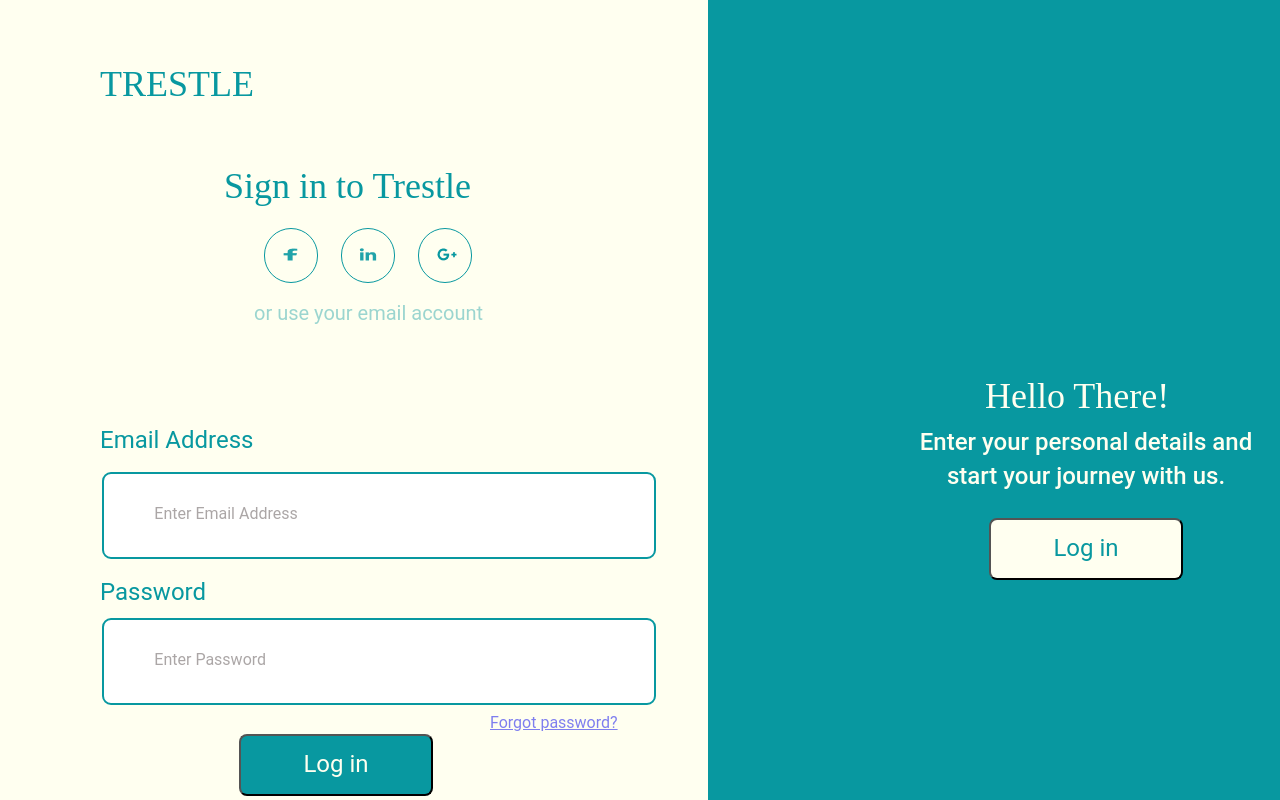
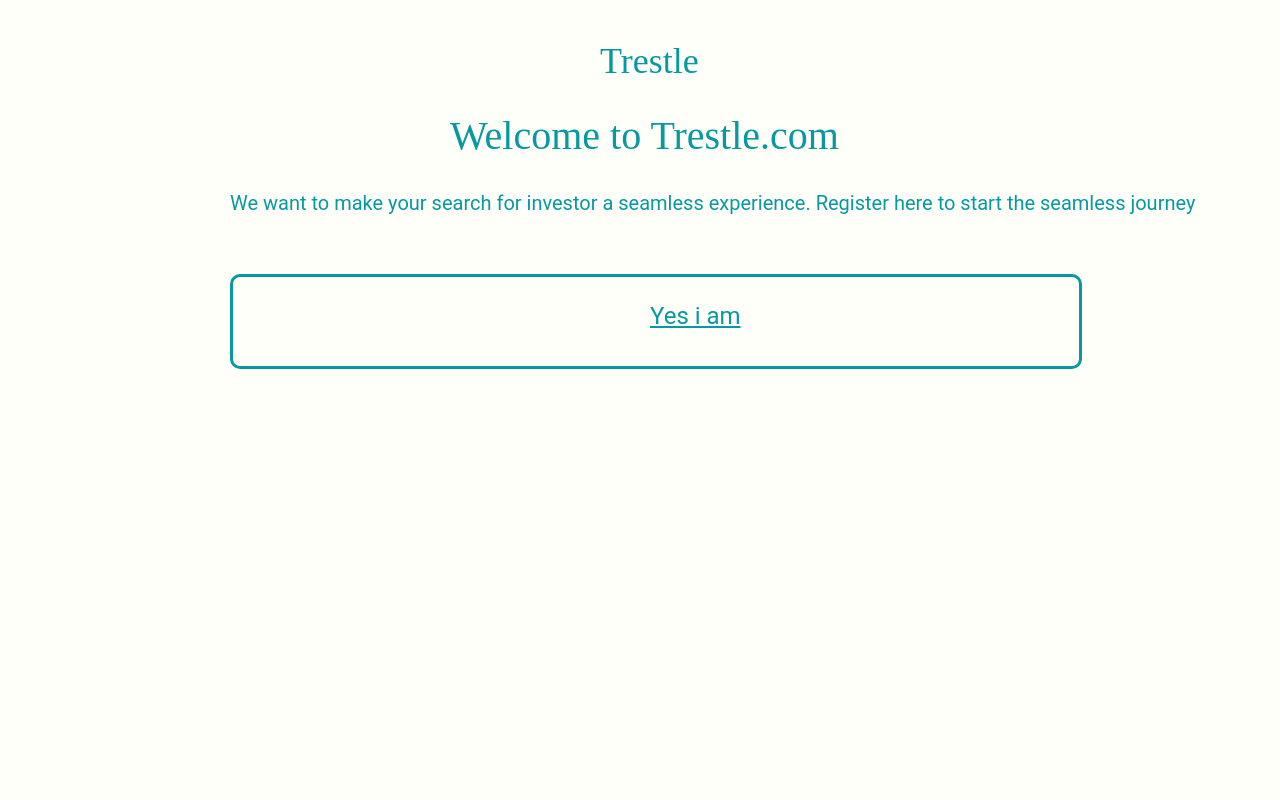
Before and after one commit to Isumonah/Trestle, a React (Create React App) app: page / in a window 1280 px wide. Shown: the top 800 px of the page. Built offline with nearby package versions, Linux system fonts and the light colour scheme.

Commit message:
part-businessOwner form

```diff
--- a/src/App.js
+++ b/src/App.js
@@ -4,6 +4,7 @@
 import Footer from "./components/Footer"
 import SignUp from './components/SignUp';
 import SignIn from './components/SignIn';
+import BusinessOwner from './components/BusinessOwner';
 
 export default function App(){
     return(
@@ -11,8 +12,9 @@
             {/* <Nav />
             <About />
             <Footer />
-            <SignUp /> */}
-            <SignIn />
+            <SignUp />
+            <SignIn /> */}
+            <BusinessOwner />
         </div>
 
     )
--- /dev/null
+++ b/src/components/BusinessOwner.js
@@ -0,0 +1,16 @@
+import React from 'react'
+
+function BusinessOwner() {
+  return (
+    <div className="Container-BusinessOwner">
+      <div className="BusinessOwner-contents">
+        <h4 className="BusinessOwner-1">Trestle</h4>
+        <div className="BusinessOwner-2">Welcome to Trestle.com</div>
+        <div className="BusinessOwner-3">We want to make your search for investor a seamless experience. Register here to start the seamless journey</div>
+        <div className="BusinessOwner-4"><a href="#" className="BusinessOwner-4-writeup">Yes i am</a></div>
+      </div>
+    </div>
+  )
+}
+
+export default BusinessOwner
--- a/src/index.css
+++ b/src/index.css
@@ -742,3 +742,74 @@
   color: #0898A0;
 
 }
+/*Business Owner Form*/
+
+.Container-BusinessOwner {
+  position: absolute;
+  width: 1440px;
+  height: 1024px;
+  background-color: #FFFFFA;
+}
+.BusinessOwner-contents {
+  width: 20%;
+  justify-content: space-around;
+}
+.BusinessOwner-1 {
+  width: 130px;
+  height: 43px;
+  margin-left: 600px;
+  padding-top: 40px;
+  font-family: 'Hammersmith One';
+  font-style: normal;
+  font-weight: 400;
+  font-size: 36px;
+  line-height: 120%;
+  color: #0898A0;
+}
+.BusinessOwner-2 {
+  width: 448px;
+  height: 48px;
+  padding-top: 10%;
+  margin-left: 450px;
+  font-family: 'Hammersmith One';
+  font-style: normal;
+  font-weight: 400;
+  font-size: 40px;
+  line-height: 120%;
+  color: #0898A0;
+}
+.BusinessOwner-3 {
+  width: 1073px;
+  height: 28px;
+  padding-top: 10%;
+  margin-left: 230px;
+  padding-bottom: 20%;
+  font-family: 'Roboto';
+  font-style: normal;
+  font-weight: 400;
+  font-size: 20px;
+  line-height: 140%;
+  color: #0898A0;
+}
+.BusinessOwner-4 {
+  width: 846px;
+  height: 89px;
+  margin-left: 230px;
+  border: 3px solid #0898A0;
+  border-radius: 10px;
+  color: #0898A0;
+
+}
+.BusinessOwner-4-writeup {
+  position: absolute;
+  width: 99px;
+  height: 34px;
+  left: 650px;
+  top: 300px;
+  font-family: 'Roboto';
+  font-style: normal;
+  font-weight: 400;
+  font-size: 24px;
+  line-height: 140%;
+  color: #0898A0;
+}
```
